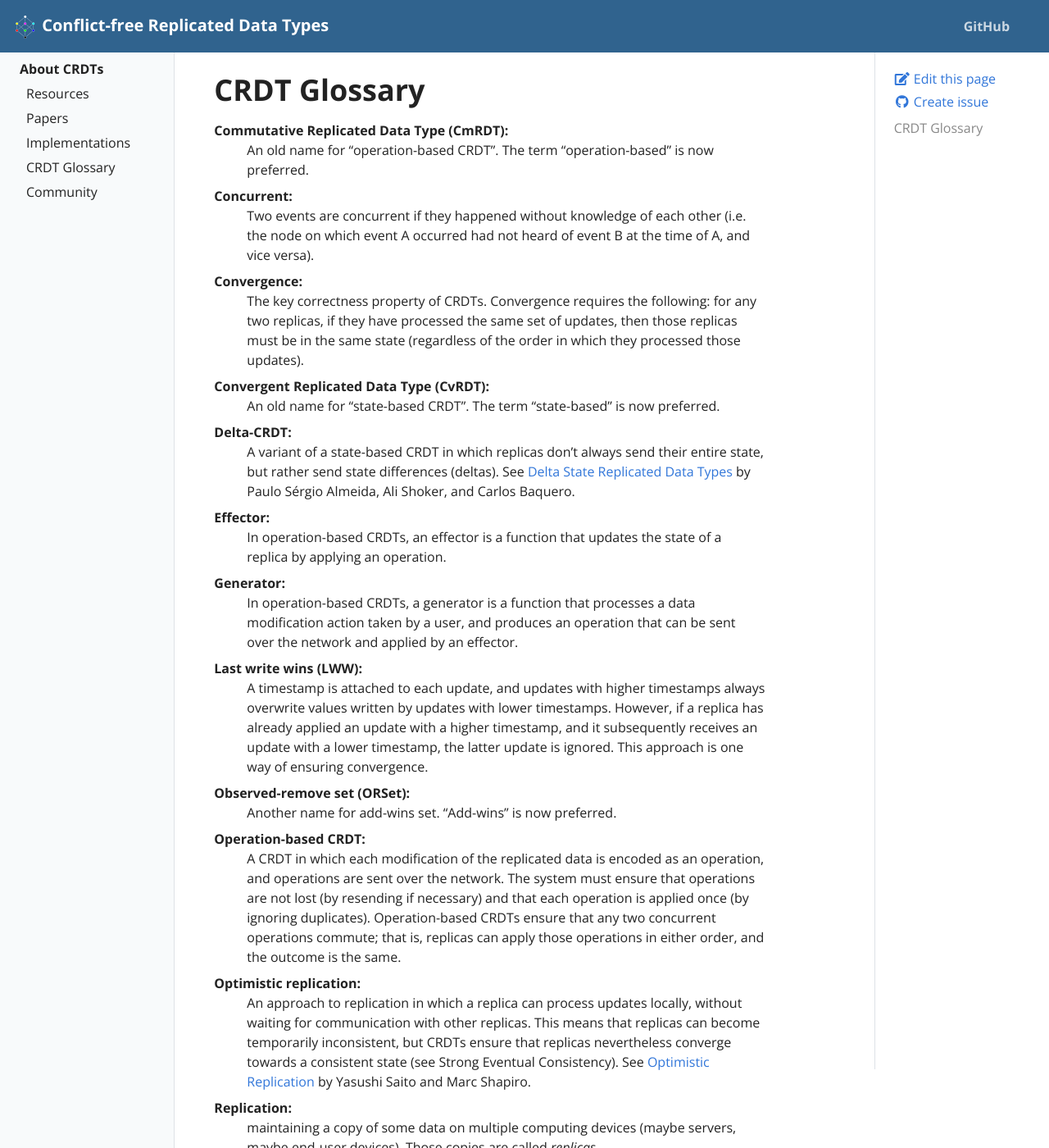
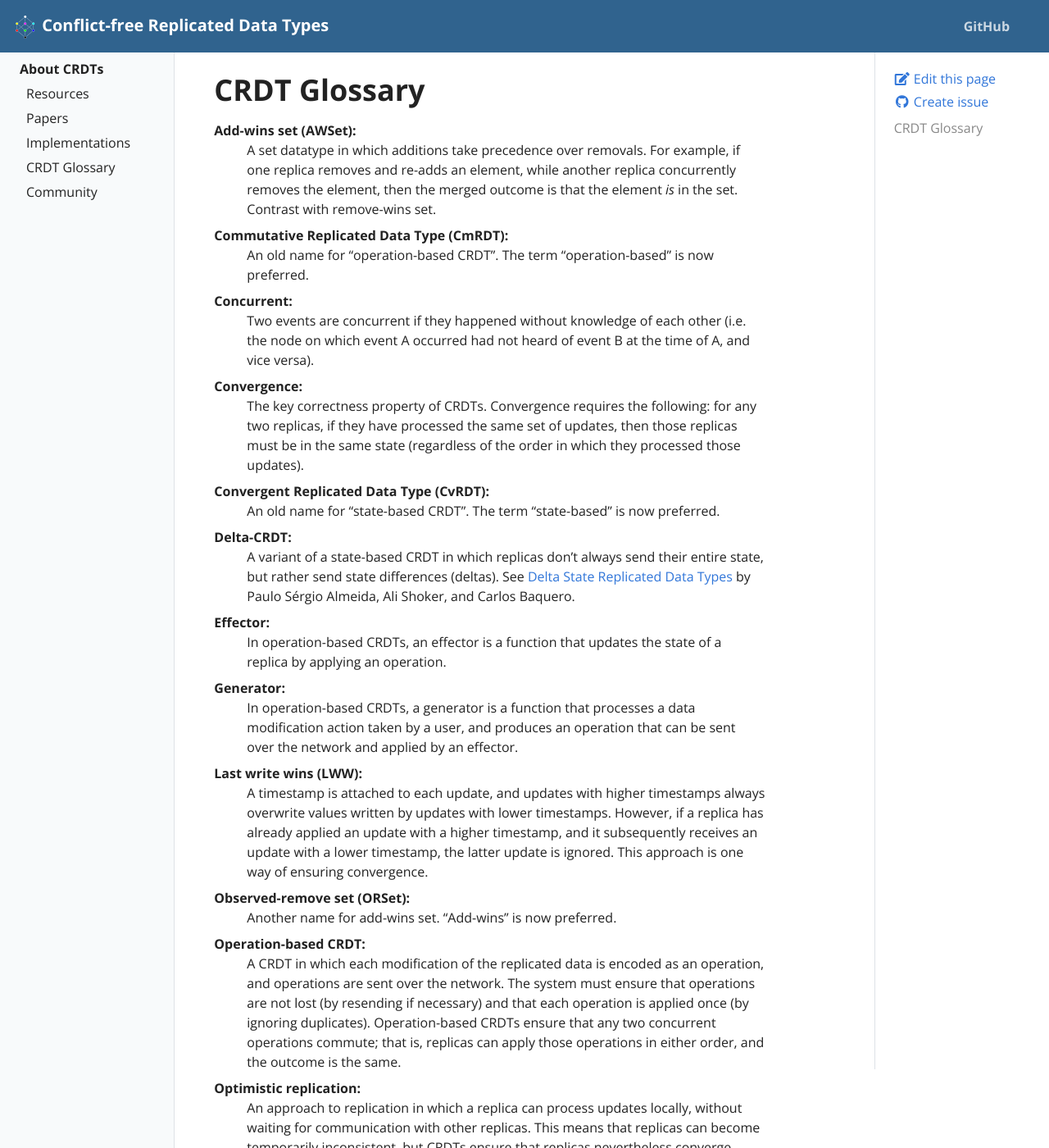
Before and after one commit to ept/crdt-website, a Jekyll site: the page built from pages/glossary.md, in a window 1280 px wide and 1400 px high. Shown: the whole window at 82% size. Built offline with Jekyll 4.4.1, drawn with Linux system fonts in a browser that asks for light colours; some of the changed text lies outside the part shown.

Commit message:
Add AWSet and RWSet to glossary
Fixes #23. Thanks @YikSanChan for the suggestion.

```diff
--- a/pages/glossary.md
+++ b/pages/glossary.md
@@ -5,6 +5,12 @@ permalink: /glossary
 ---
 
 # CRDT Glossary
+
+Add-wins set (AWSet):
+: A set datatype in which additions take precedence over removals. For example,
+  if one replica removes and re-adds an element, while another replica
+  concurrently removes the element, then the merged outcome is that the element
+  *is* in the set. Contrast with remove-wins set.
 
 Commutative Replicated Data Type (CmRDT):
 : An old name for "operation-based CRDT". The term "operation-based" is now preferred.
@@ -64,6 +70,12 @@ Optimistic replication:
   Consistency). See [Optimistic Replication](https://core.ac.uk/download/pdf/22879037.pdf)
   by Yasushi Saito and Marc Shapiro.
 
+Remove-wins set (RWSet):
+: A set datatype in which removals take precedence over additions. For example,
+  if one replica removes and re-adds an element, while another replica
+  concurrently removes the element, then the merged outcome is that the element
+  *is not* in the set. Contrast with add-wins set.
+
 Replication:
 : maintaining a copy of some data on multiple computing devices (maybe servers,
   maybe end-user devices). Those copies are called *replicas*.
```
